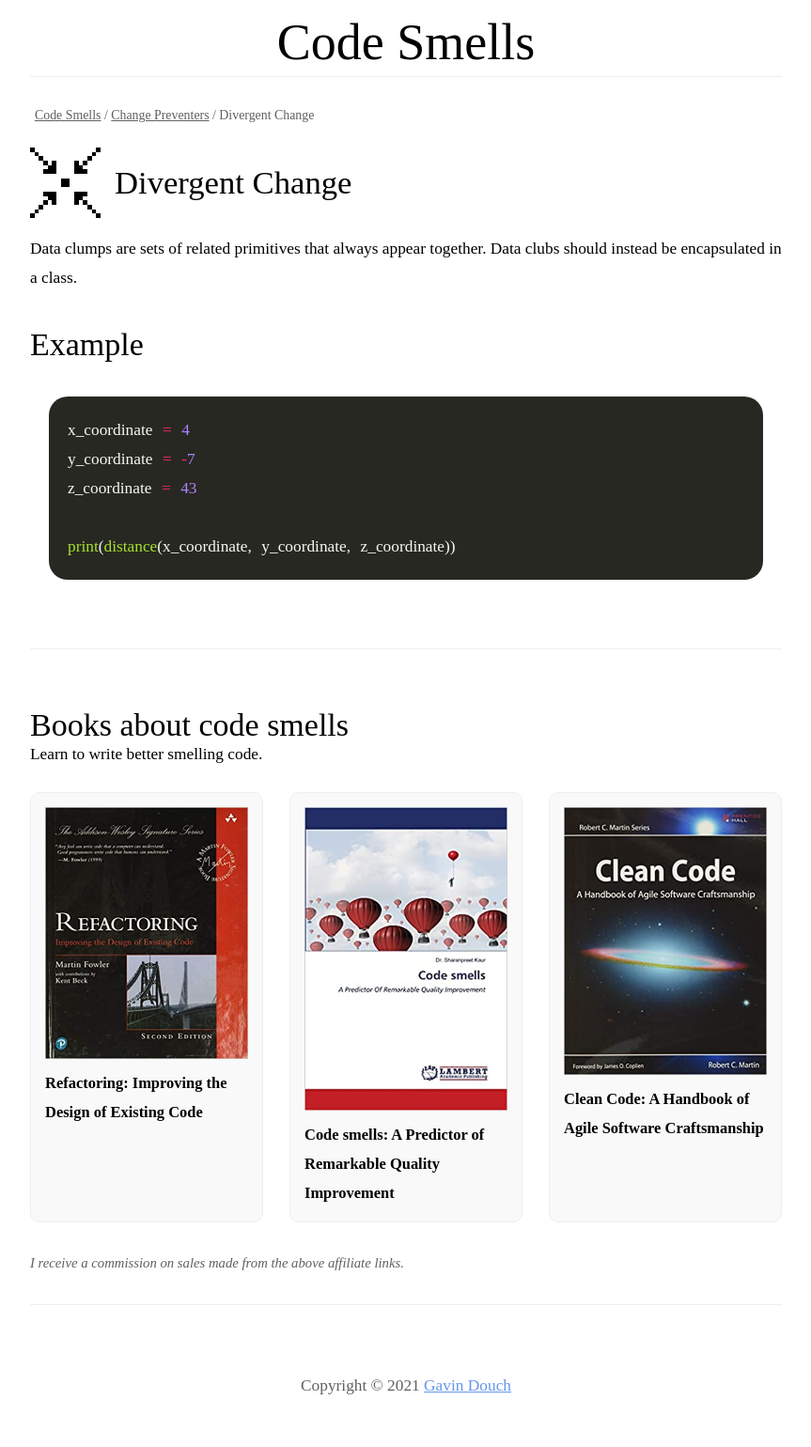
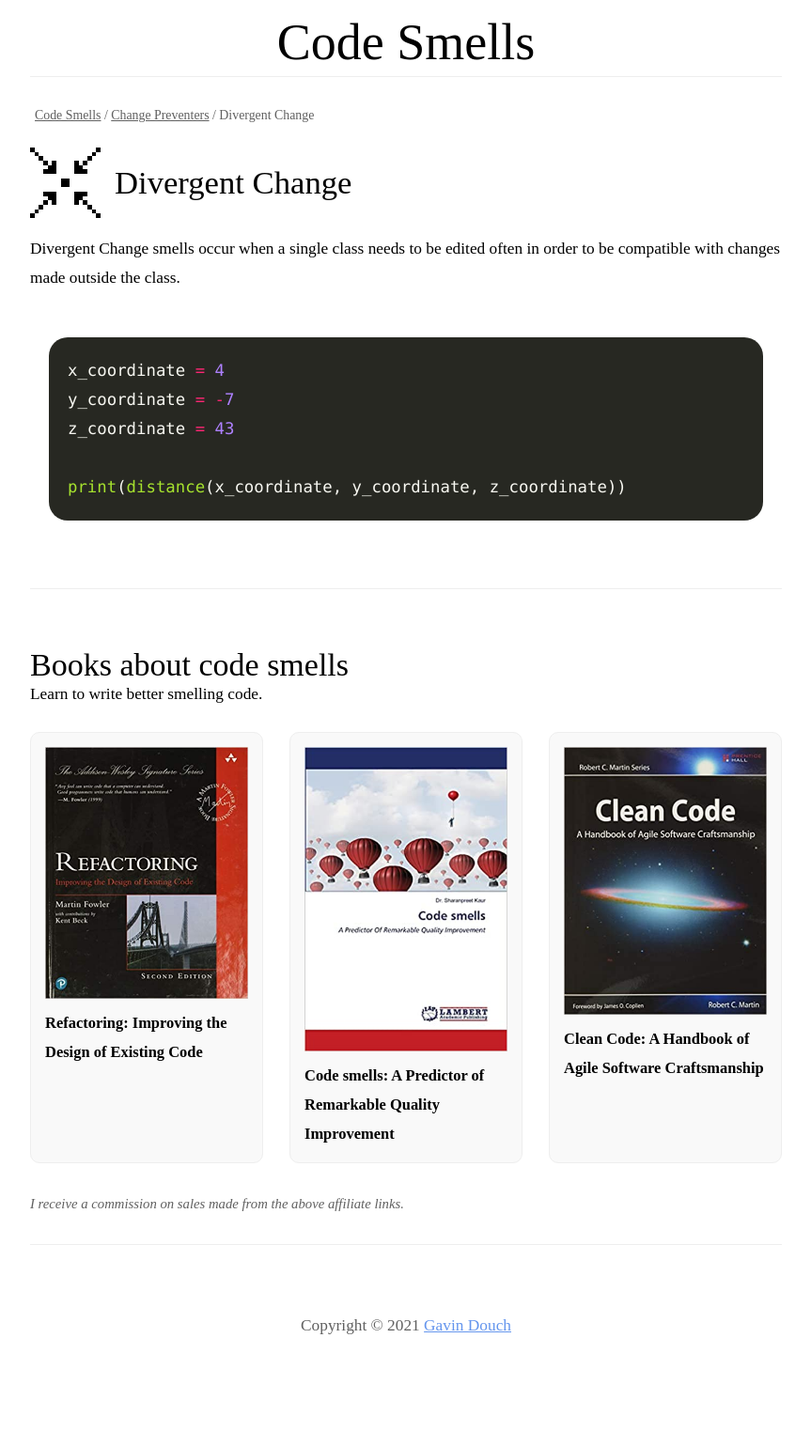
Before and after one commit to Coedice/codeSmells, a Jekyll site: the page built from _smells/changePreventers/divergentChange.md, in a window 1280 px wide. Shown: the whole page at 94% size, without its empty margins (208-1071 px from the left). Built offline with Jekyll 4.4.1, drawn with Linux system fonts in a browser that asks for light colours; after the commit the page ends 1476 px from its top, so only the background shows below that.

Commit message:
Fixed block code not having code fonts

```diff
--- a/_sass/main.scss
+++ b/_sass/main.scss
@@ -127,7 +127,7 @@ h2 {
   overflow: scroll;
 }
 
-code {
+code, code * {
   font-family: $code_font;
 }
 
--- a/_smells/changePreventers/divergentChange.md
+++ b/_smells/changePreventers/divergentChange.md
@@ -4,8 +4,7 @@ group: Change Preventers
 title: Divergent Change
 image: divergentChange.png
 ---
-Data clumps are sets of related primitives that always appear together. Data clubs should instead be encapsulated in a class.
-## Example
+Divergent Change smells occur when a single class needs to be edited often in order to be compatible with changes made outside the class.
 ~~~ python
 x_coordinate = 4
 y_coordinate = -7
```
